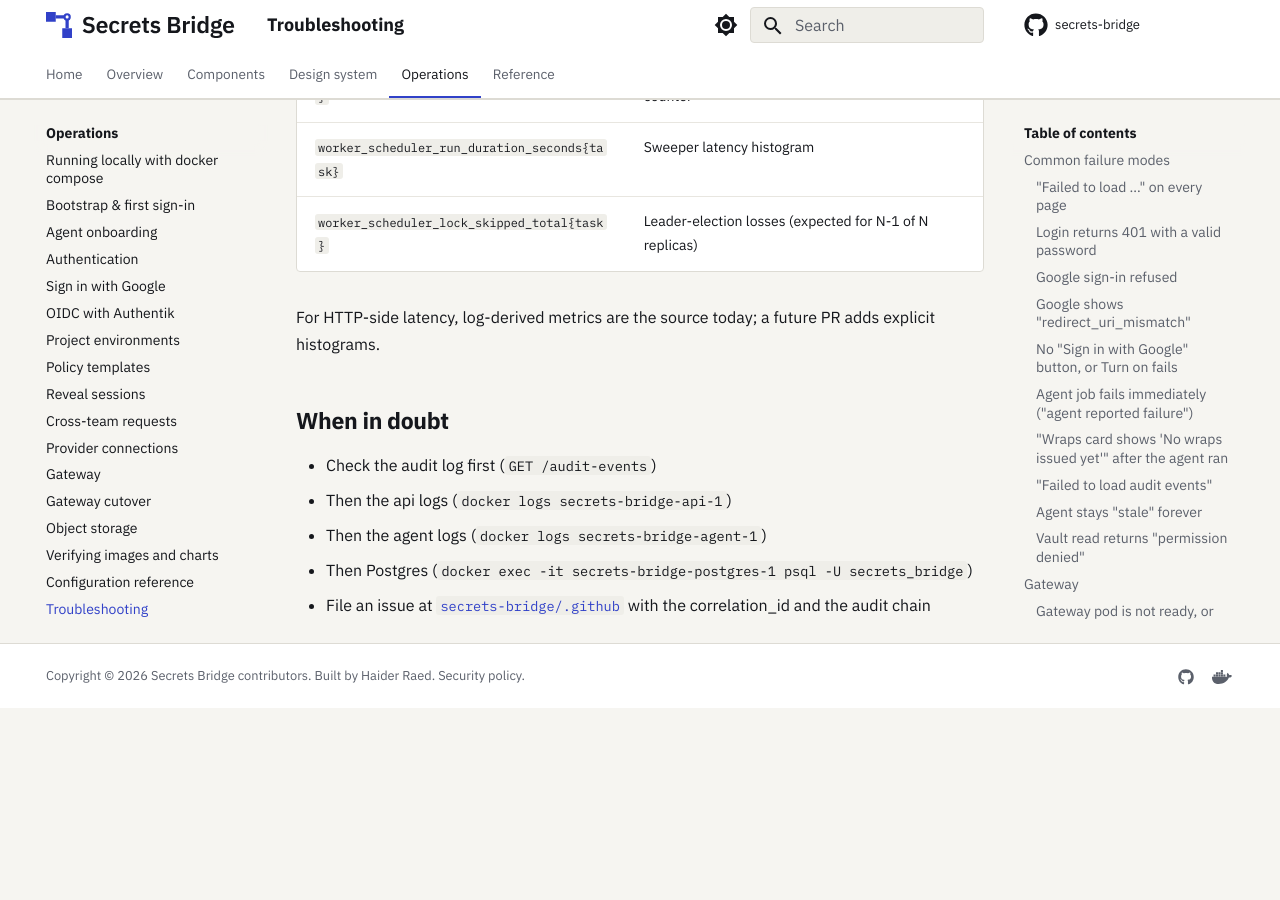
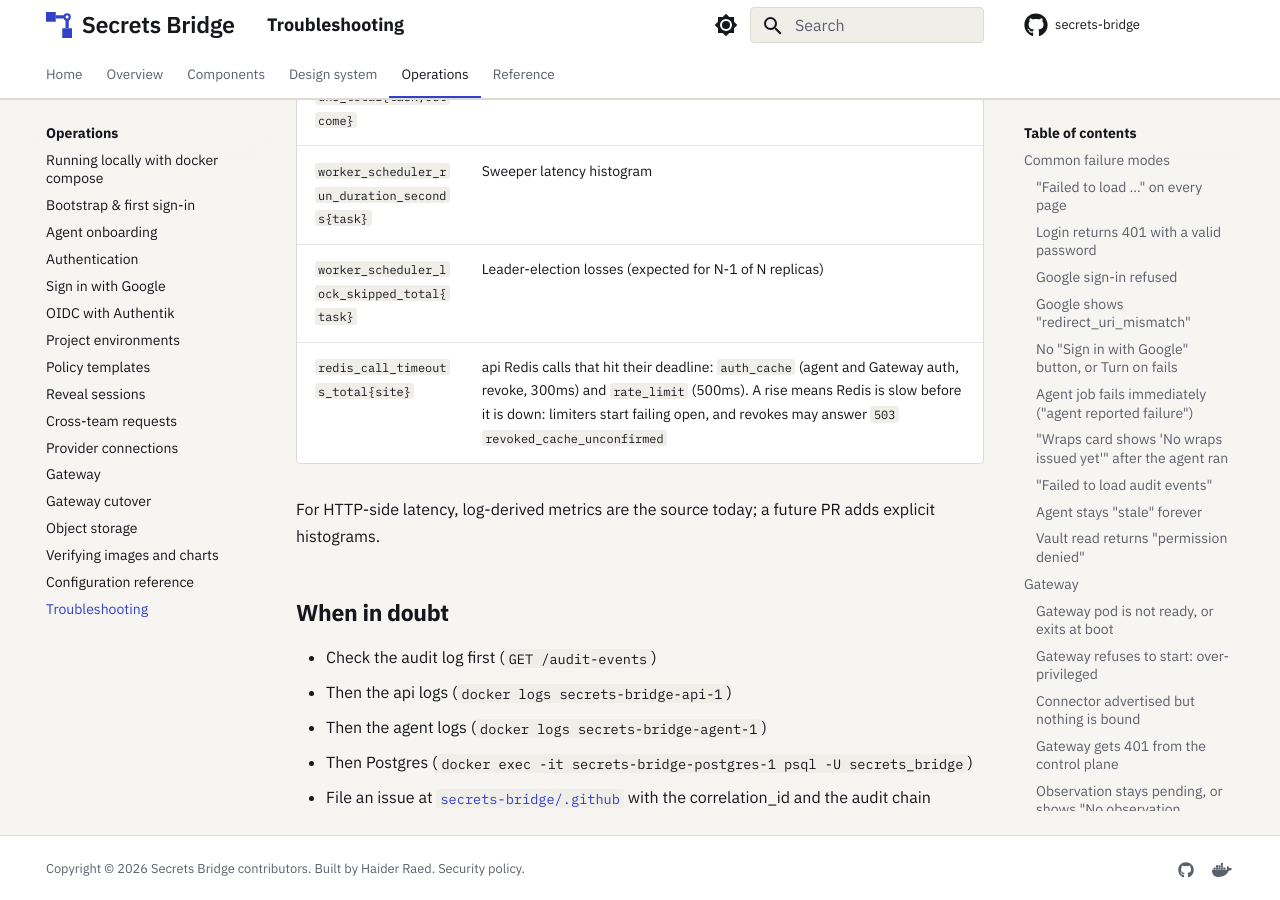
Before and after one commit to secrets-bridge/docs, an MkDocs documentation site: the page built from docs/operations/troubleshooting.md, in a window 1280 px wide and 900 px high, scrolled down 9594 px. Built offline with MkDocs 1.6.1 and Material for MkDocs 9.7.7, drawn with Linux system fonts in a browser that asks for light colours; plug-ins that fetch from the network failed and are left out; the version menu is left out; before the commit the page ends 10302 px from its top, so only the background shows below that.

Commit message:
docs: list redis_call_timeouts_total in the metrics table (#75)
Goes with api#307.

Co-authored-by: mahdi salah <1337hatexe@gmail.com>

```diff
--- a/docs/operations/troubleshooting.md
+++ b/docs/operations/troubleshooting.md
@@ -392,6 +392,7 @@ The interesting ones:
 | `worker_scheduler_runs_total{task,outcome}` | Per-sweeper success / failure / skipped_lock counter |
 | `worker_scheduler_run_duration_seconds{task}` | Sweeper latency histogram |
 | `worker_scheduler_lock_skipped_total{task}` | Leader-election losses (expected for N-1 of N replicas) |
+| `redis_call_timeouts_total{site}` | api Redis calls that hit their deadline: `auth_cache` (agent and Gateway auth, revoke, 300ms) and `rate_limit` (500ms). A rise means Redis is slow before it is down: limiters start failing open, and revokes may answer `503 revoked_cache_unconfirmed` |
 
 For HTTP-side latency, log-derived metrics are the source today;
 a future PR adds explicit histograms.
```
